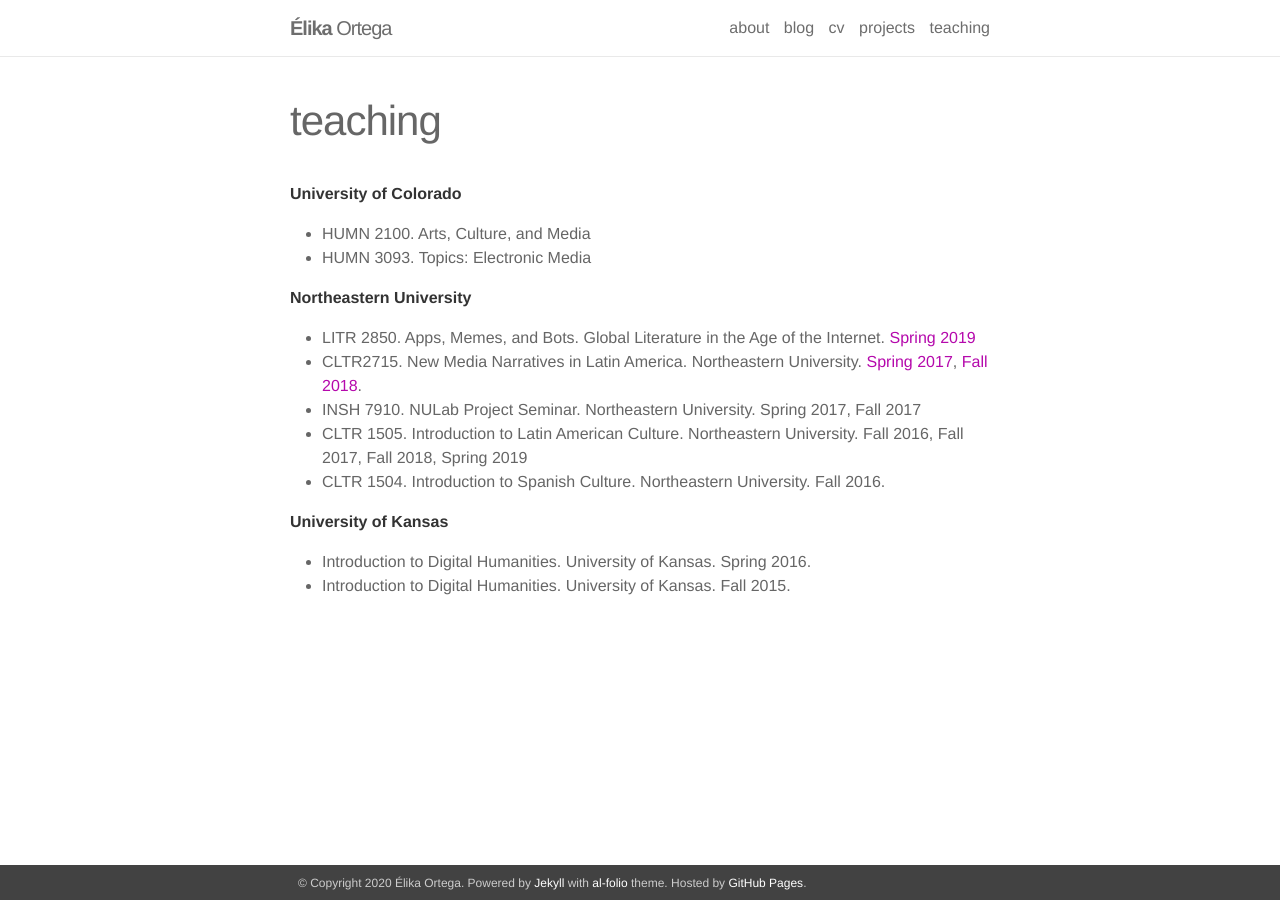
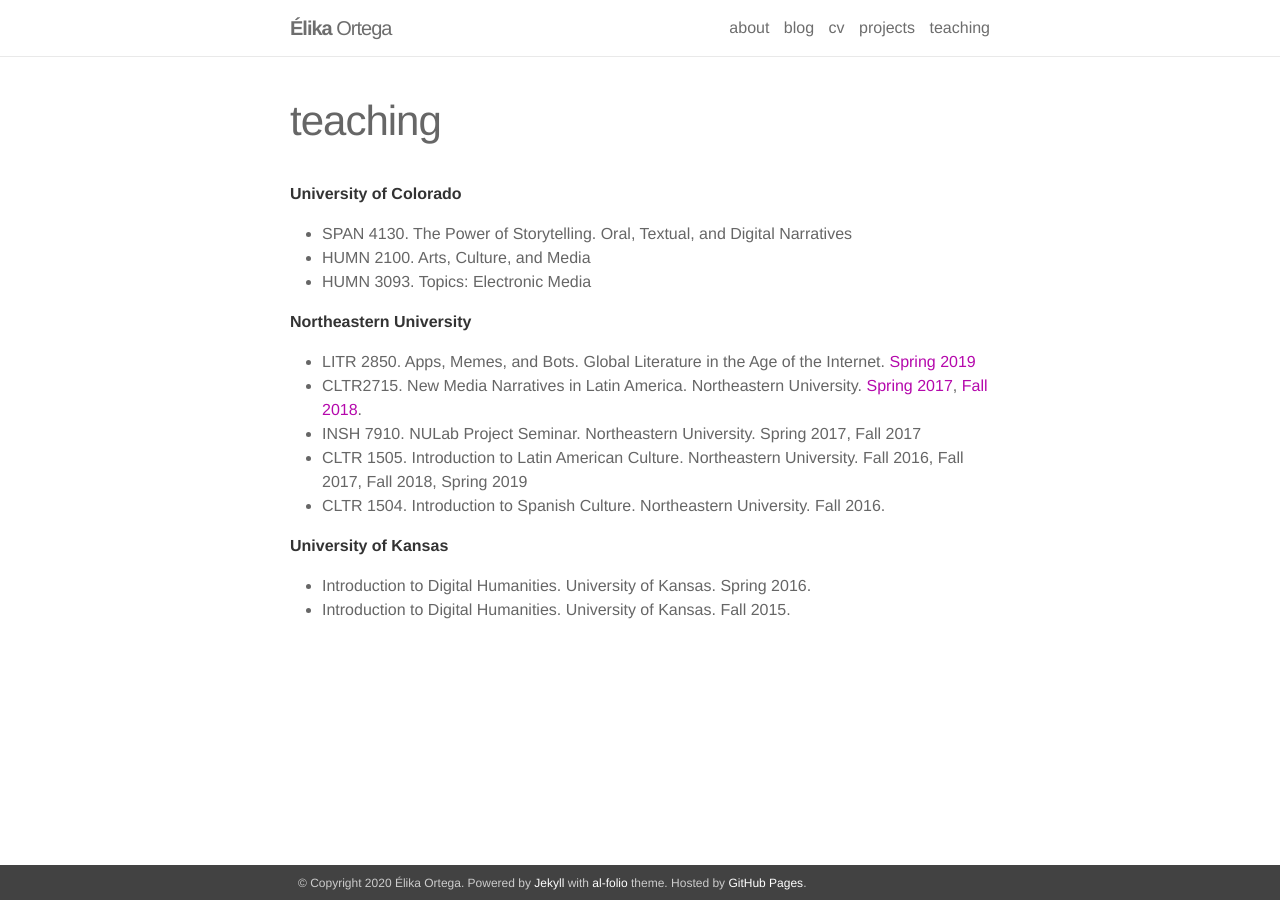
Before and after one commit to elikaortega/elikaortegadotnet, a Jekyll site: the page built from _pages/teaching.md, in a window 1280 px wide. Built offline with Jekyll 4.4.1, drawn with Linux system fonts in a browser that asks for light colours; nearby versions of some CDN libraries.

Commit message:
updated cu courses

```diff
--- a/_pages/teaching.md
+++ b/_pages/teaching.md
@@ -7,6 +7,7 @@ description:
 
 **University of Colorado**
 
+  * SPAN 4130. The Power of Storytelling. Oral, Textual, and Digital Narratives
   * HUMN 2100. Arts, Culture, and Media
   * HUMN 3093. Topics: Electronic Media
 
```
